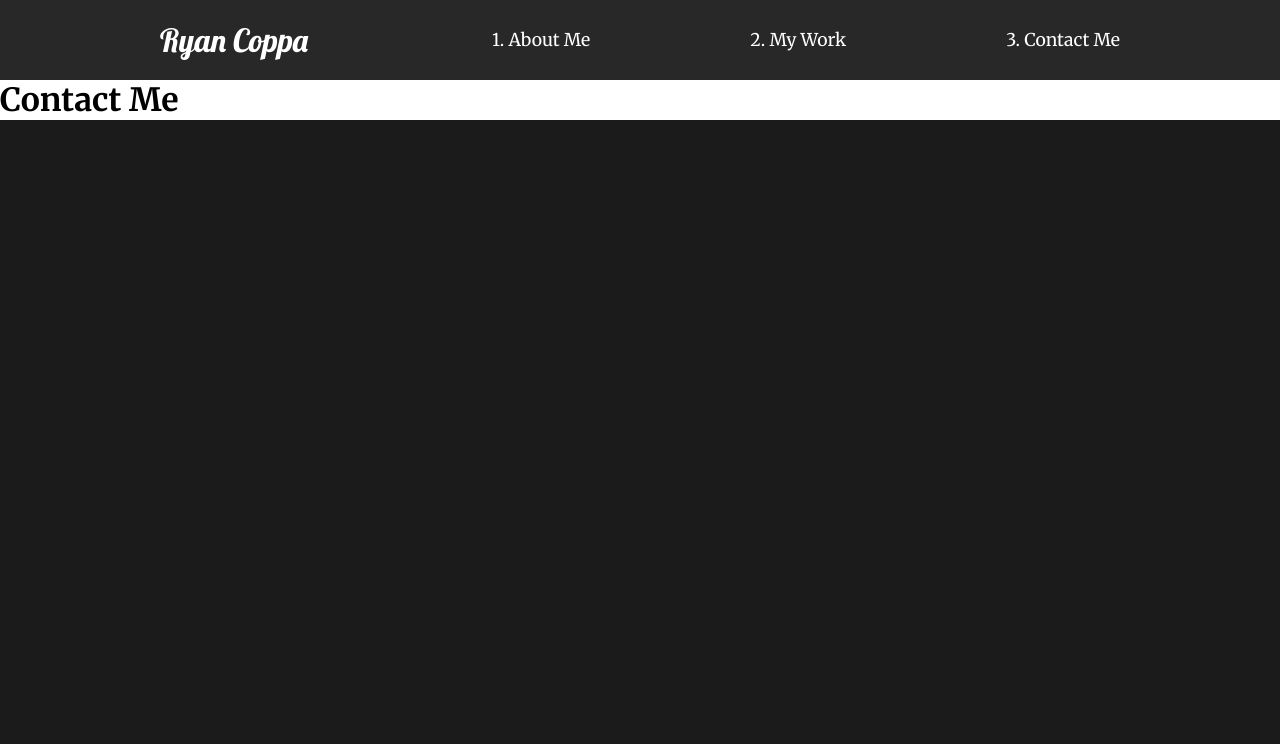
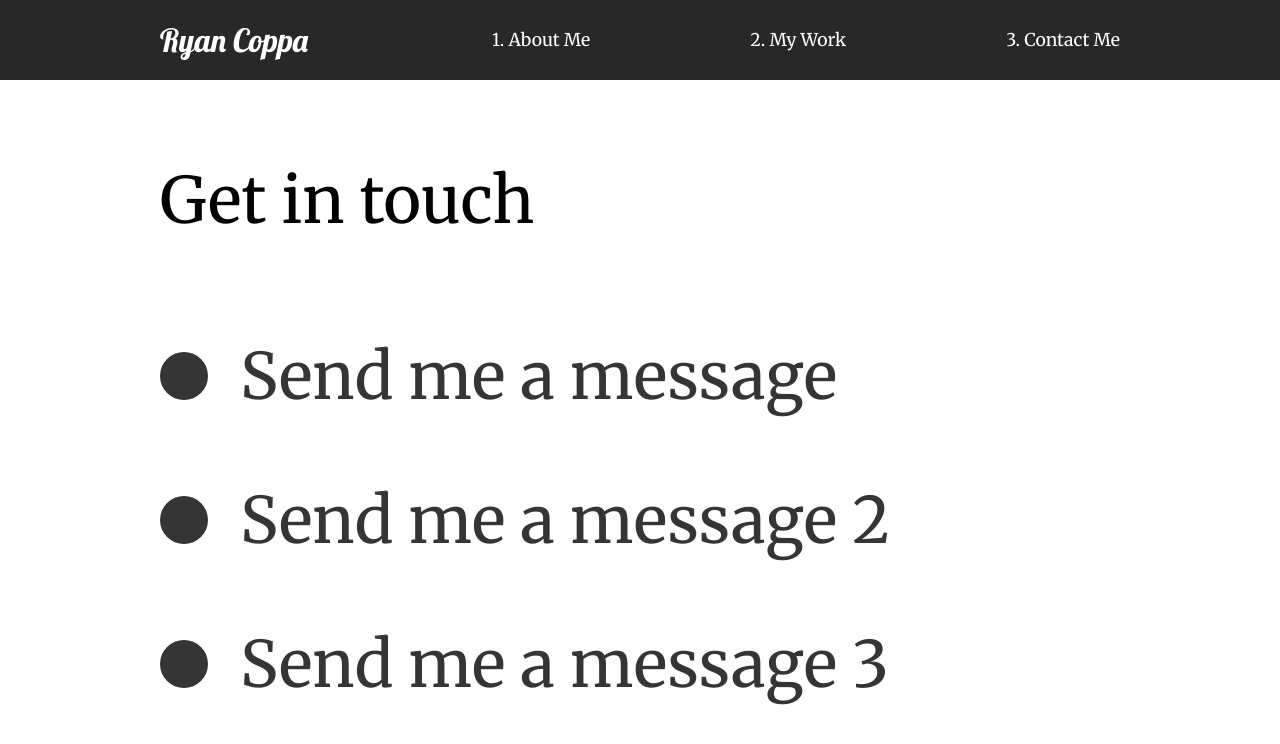
Before and after one commit to ryanc268/Website, a React (Create React App) app: page /contact in a window 1280 px wide. Shown: the top 744 px of the page. Built offline with nearby package versions, Linux system fonts and the light colour scheme.

Commit message:
Contact Me Basic Animations

```diff
--- a/src/animation.js
+++ b/src/animation.js
@@ -84,12 +84,3 @@
     },
   },
 };
-
-export const swoop = {
-  hidden: { skew: "45deg" },
-  show: {
-    x: "100%",
-    skew: "0deg",
-    transition: { ease: "easeOut", duration: 1 },
-  },
-};
--- a/src/pages/ContactMe.js
+++ b/src/pages/ContactMe.js
@@ -1,20 +1,76 @@
 import React from "react";
+//Styles
+import styled from "styled-components";
 //Animations
 import { motion } from "framer-motion";
-import { pageAnimation } from "../animation";
+import { pageAnimation, titleAnim } from "../animation";
 
 const ContactMe = () => {
   return (
-    <motion.div
+    <ContactStyle
       variants={pageAnimation}
       initial="hidden"
       animate="show"
       exit="exit"
       style={{ background: "#fff" }}
     >
-      <h1>Contact Me</h1>
-    </motion.div>
+      <Title>
+        <Hide>
+          <motion.h2 variants={titleAnim}>Get in touch</motion.h2>
+        </Hide>
+      </Title>
+      <div>
+        <Hide>
+          <Social variants={titleAnim}>
+            <Circle />
+            <h2>Send me a message</h2>
+          </Social>
+        </Hide>
+        <Hide>
+          <Social variants={titleAnim}>
+            <Circle />
+            <h2>Send me a message 2</h2>
+          </Social>
+        </Hide>
+        <Hide>
+          <Social variants={titleAnim}>
+            <Circle />
+            <h2>Send me a message 3</h2>
+          </Social>
+        </Hide>
+      </div>
+    </ContactStyle>
   );
 };
 
+const ContactStyle = styled(motion.div)`
+  padding: 5rem 10rem;
+  color: #353535;
+  min-height: 90vh;
+`;
+
+const Title = styled.div`
+  margin-bottom: 4rem;
+  color: black;
+`;
+
+const Hide = styled.div`
+  overflow: hidden;
+`;
+
+const Circle = styled.div`
+  border-radius: 50%;
+  width: 3rem;
+  height: 3rem;
+  background: #353535;
+`;
+
+const Social = styled(motion.div)`
+  display: flex;
+  align-items: center;
+  h2 {
+    margin: 2rem;
+  }
+`;
+
 export default ContactMe;
```
